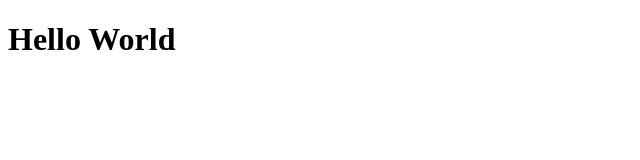
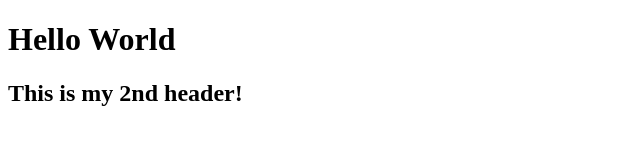
Before and after one commit to aaronjcksn/test-site, a plain HTML site: page index.html in a window 1280 px wide. Shown: the whole page, without its empty margins (0-640 px from the left). Drawn offline with Linux system fonts and the light colour scheme.

Commit message:
Added 2nd header

```diff
--- a/index.html
+++ b/index.html
@@ -6,5 +6,8 @@
 </head>
 <body>
 	<h1>Hello World</h1>
+	<div class="container">
+		<h2>This is my 2nd header!</h2>
+	</div>
 </body>
 </html>
```
